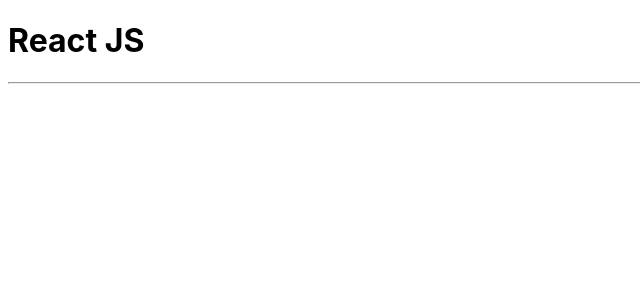
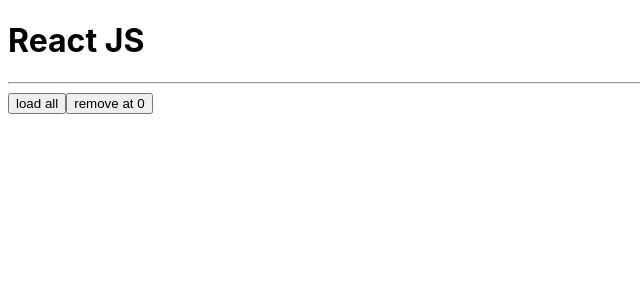
Before and after one commit to cra2ycoder/tutorial-reactjs, a React (Create React App) app: page /profiler in a window 1280 px wide. Shown: the top 300 px of the page, without its empty margins (0-640 px from the left). Built offline with nearby package versions, Linux system fonts and the light colour scheme.

Commit message:
profiler example added

```diff
--- /dev/null
+++ b/code/Profiler.tsx
@@ -0,0 +1,31 @@
+import { Profiler } from "react";
+import { TodoList } from "./hoc/example";
+
+export function ProfilerExample() {
+  const renderCallback = (
+    id,
+    phase,
+    actualDirection,
+    baseDuration,
+    startTime,
+    commitTime,
+    interactions
+  ) => {
+    console.log({
+      id,
+      phase,
+      actualDirection,
+      baseDuration,
+      startTime,
+      commitTime
+    });
+    console.log(commitTime - startTime);
+    console.log(interactions.values());
+  };
+
+  return (
+    <Profiler id="todoList" onRender={renderCallback}>
+      <TodoList />
+    </Profiler>
+  );
+}
--- /dev/null
+++ b/pages/profiler.tsx
@@ -0,0 +1,5 @@
+import { ProfilerExample } from "../code/Profiler";
+
+export default function Profiler() {
+  return <ProfilerExample />;
+}
--- a/src/App.tsx
+++ b/src/App.tsx
@@ -5,6 +5,7 @@
 import ForwardRefExample from "../pages/ref";
 import Hoc from "../pages/hoc";
 import Portals from "../pages/portals";
+import Profiler from "../pages/profiler";
 import "./styles.css";
 
 export default function App() {
@@ -32,6 +33,9 @@
           <Route path="/portals">
             <Portals />
           </Route>
+          <Route path="/profiler">
+            <Profiler />
+          </Route>
         </Switch>
       </BrowserRouter>
     </div>
```
